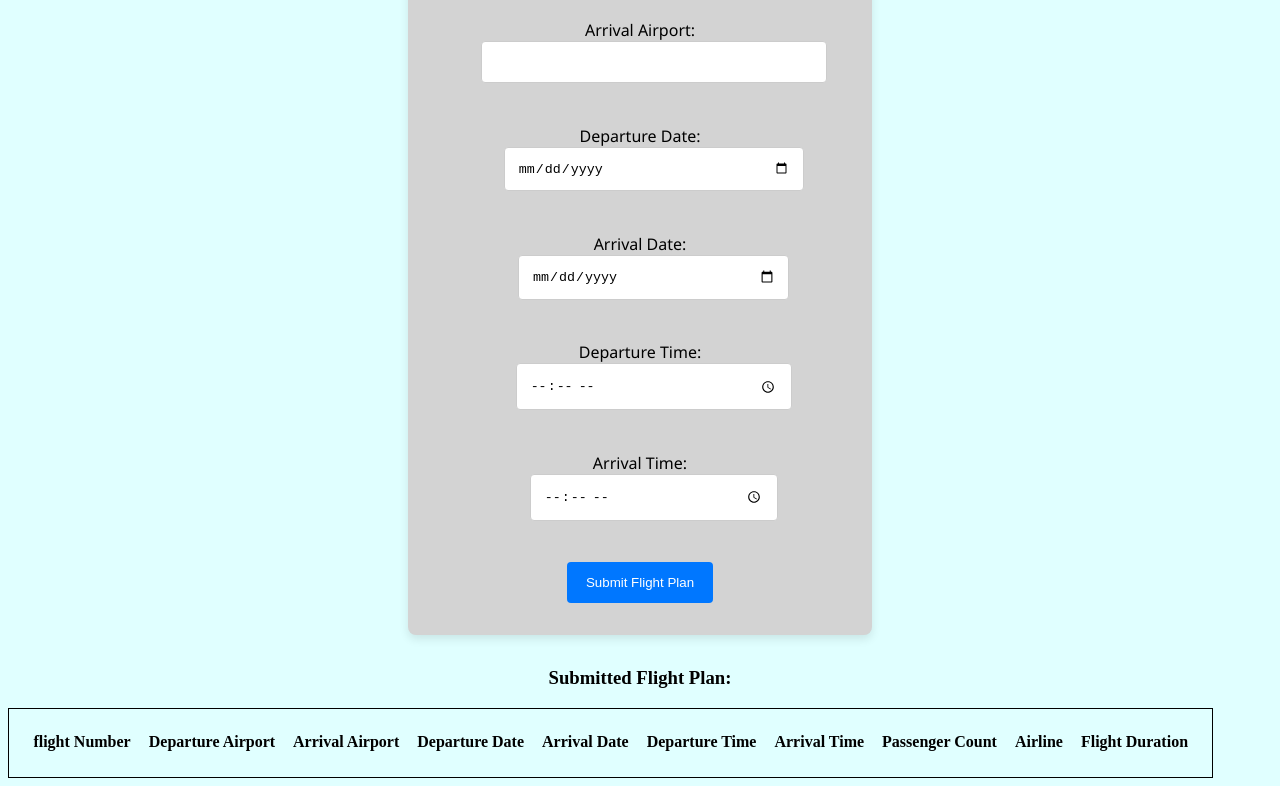
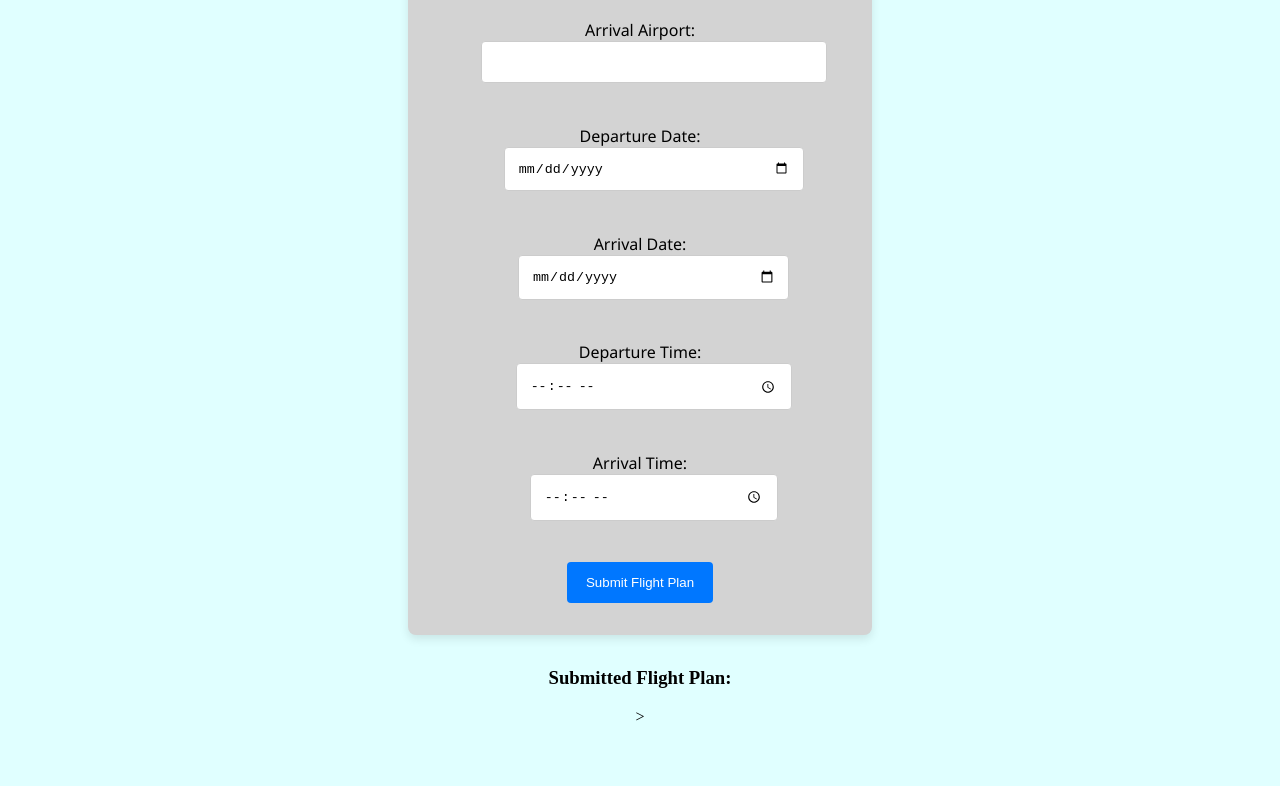
Before and after one commit to Izaiah566/js_airlines, a plain HTML site: page index.html in a window 1280 px wide. Shown: the part 421-1207 px from the top of the page. After the commit the page ends 1155 px from the top, so only its background shows below. Drawn offline with Linux system fonts and the light colour scheme; no server answers.

Commit message:
initial commit

```diff
--- a/index.html
+++ b/index.html
@@ -23,22 +23,7 @@
       </form>
 
       <h3>Submitted Flight Plan:</h3>
-      <table id="submitTable">
-        <tr>
-            <th>flight Number</th>
-            <th>Departure Airport</th>
-            <th>Arrival Airport</th>
-            <th>Departure Date</th>
-            <th>Arrival Date</th>
-            <th>Departure Time</th>
-            <th>Arrival Time</th>
-            <th>Passenger Count</th>
-            <th>Airline</th>
-            <th>Flight Duration</th>
-        </tr>
-        <tr>
-        </tr>
-      </table>
+      <pre id="output"></pre>>
 
     <script src="./js/scripts.js"></script>
 </body>
```
